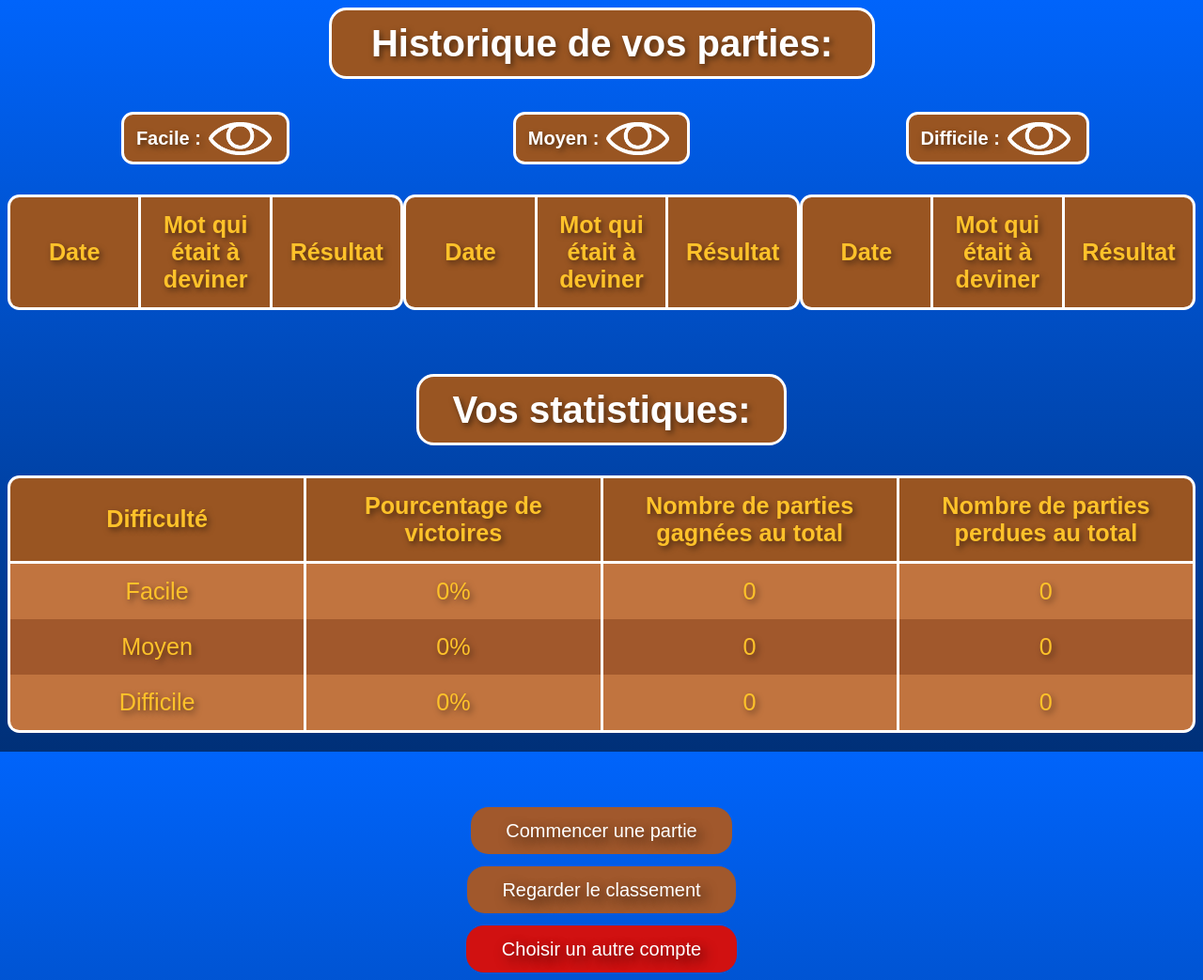
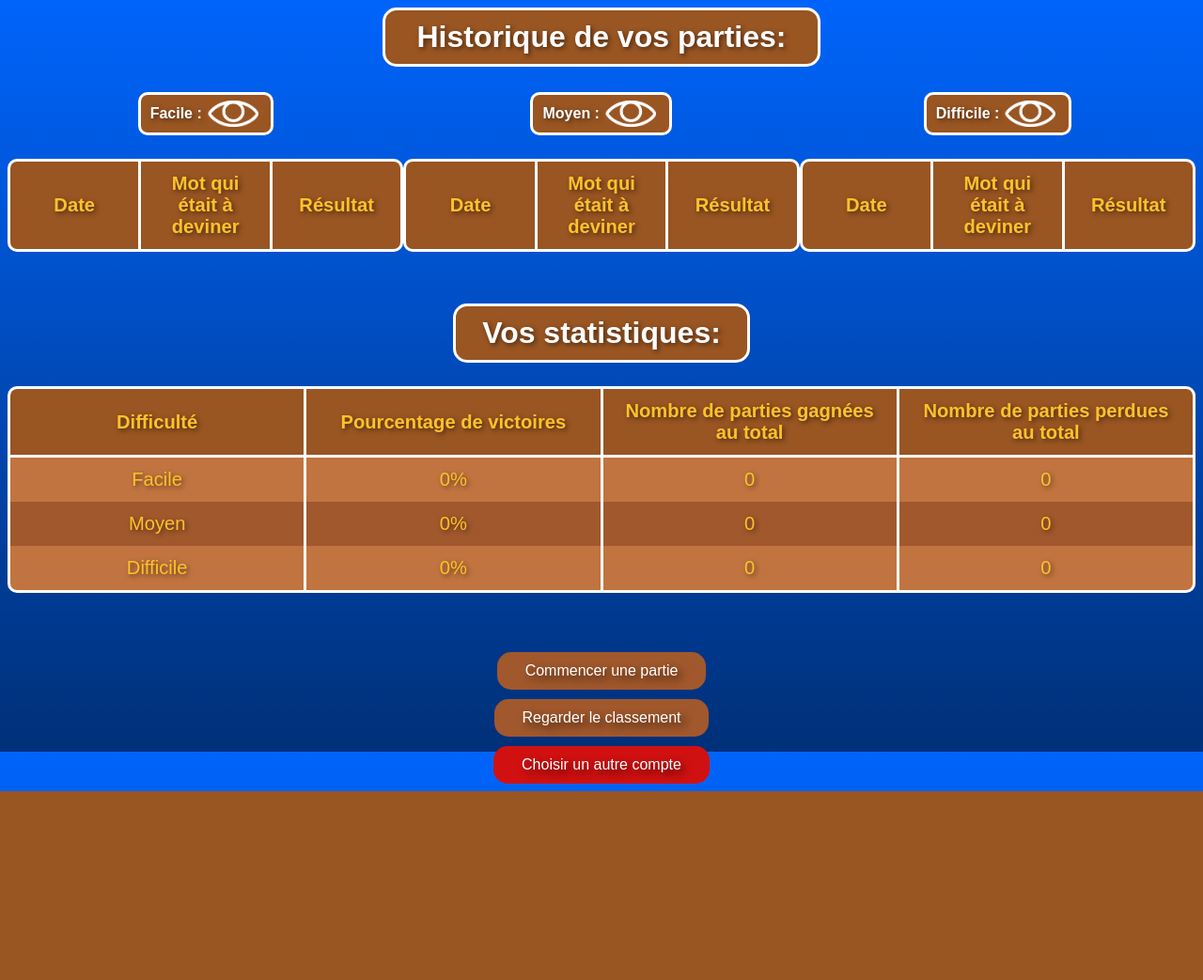
Before and after one commit to TimeoBlondeleauDubois/Pendu-site-avec-base-de-donnee, a Flask app: page /historique in a window 1280 px wide. Shown: the whole page at 94% size. After the commit the page ends 842 px from the top, so only its background shows below. Run offline with Flask 3, Linux system fonts and the light colour scheme; data comes from the database, SQL or seed files in the repository; both versions use the stored data as it was after the commit; lists and menus that the app fills with data are empty.

Commit message:
non zoom

```diff
--- a/static/classement.css
+++ b/static/classement.css
@@ -259,10 +259,6 @@ button:hover {
     padding: 11px 36px;
 }
 
-.zoom {
-    zoom: 1.25;
-}
-
 #deconnexion-btn {
     display: block;
     margin: 0px auto 0;
--- a/static/deconnexion.css
+++ b/static/deconnexion.css
@@ -8,7 +8,6 @@
     height: 100%;
     background-color: rgba(0, 0, 0, 0.5);
     overflow: auto;
-    zoom: 1.5;
 }
 
 .confirmation-modal-content {
--- a/static/difficulty.css
+++ b/static/difficulty.css
@@ -169,5 +169,4 @@ a {
     border-radius: 15px;
     padding: 10px;
     background-color: #c1743f;
-    zoom: 1.3;
 }
--- a/static/fin_de_partie.css
+++ b/static/fin_de_partie.css
@@ -127,7 +127,6 @@ a {
     border-radius: 15px;
     padding: 10px;
     background-color: #c1743f;
-    zoom: 1.3;
 }
 
   .text {
--- a/static/game.css
+++ b/static/game.css
@@ -96,7 +96,6 @@ p {
     border-radius: 15px;
     padding: 20px 50px;
     background-color: #995522;
-    zoom: 1.4;
     text-align: center;
     min-width: 550px;
 }
--- a/static/historique.css
+++ b/static/historique.css
@@ -359,10 +359,6 @@ button:hover {
     padding: 12px 36px;
 }
 
-.zoom {
-    zoom: 1.25;
-}
-
 .bold {
     font-weight: bold;
 }
--- a/static/login.css
+++ b/static/login.css
@@ -24,7 +24,6 @@
     color: #fff;
     border-radius: 12px;
     padding: 30px 40px;
-    zoom: 1.5;
   }
   .wrapper h1{
     font-size: 36px;
--- a/static/signup.css
+++ b/static/signup.css
@@ -24,7 +24,6 @@
     color: #fff;
     border-radius: 12px;
     padding: 30px 40px;
-    zoom: 1.5;
   }
   .wrapper h1{
     font-size: 36px;
```
Also changed, not shown: Pendu.db.
